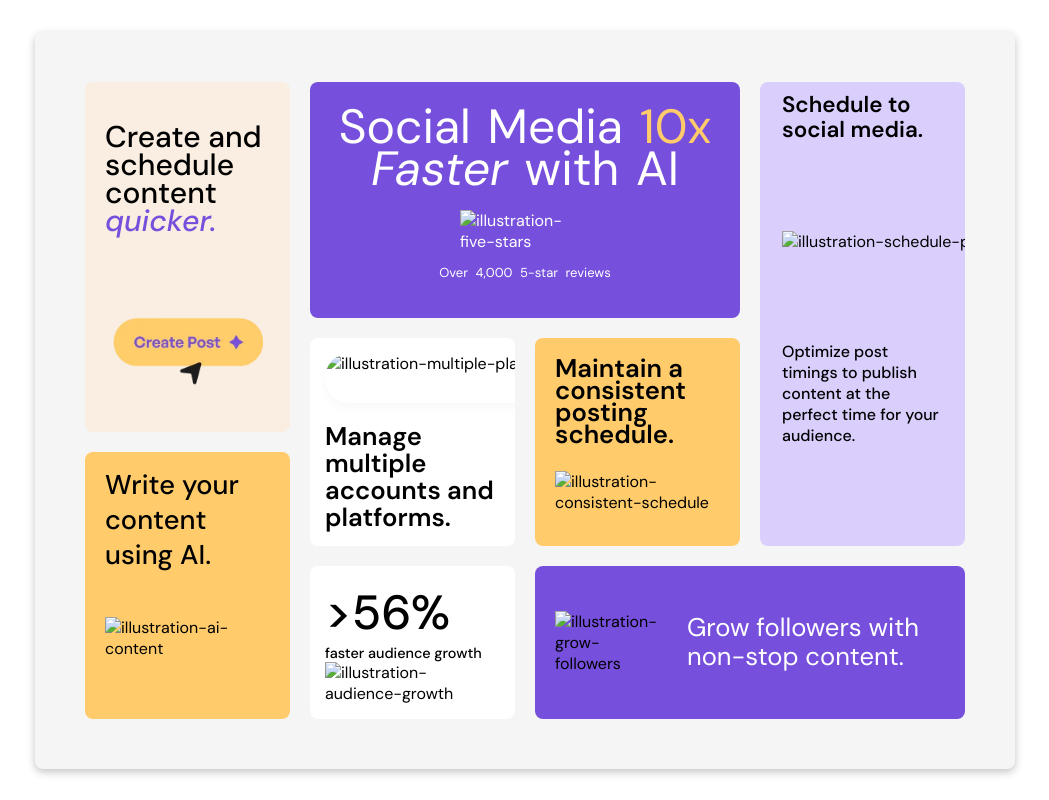
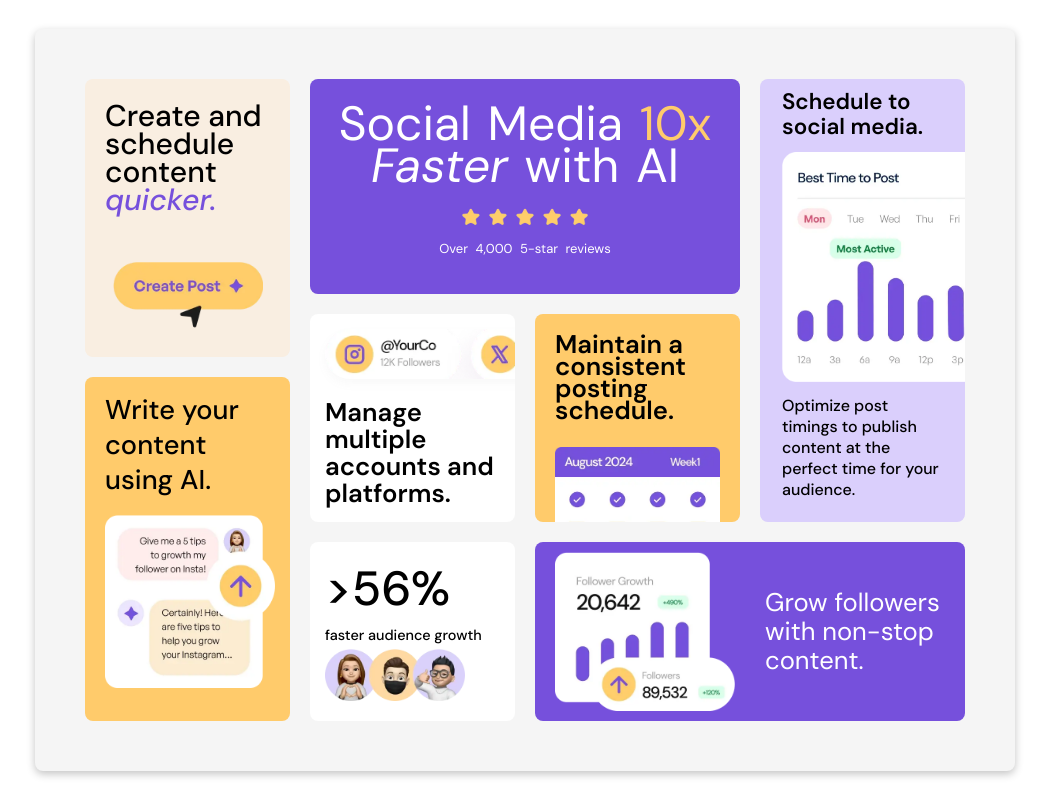
Before and after one commit to Ankit-073/Bento-Dashboard, a plain HTML site: page index.html in a window 1280 px wide. Shown: the whole page, without its empty margins (115-1164 px from the left). Drawn offline with Linux system fonts and the light colour scheme; the site is published under a folder, as on GitHub Pages, so addresses that start at the root find nothing.

Commit message:
Update index.html

```diff
--- a/index.html
+++ b/index.html
@@ -15,39 +15,39 @@
 
         <div class="content content2">
             <p>Social Media <span class="color"> 10x </span><i>Faster</i> with AI</p>
-            <img src="/assets/images/illustration-five-stars.webp" alt="illustration-five-stars">
+            <img src="assets/images/illustration-five-stars.webp" alt="illustration-five-stars">
             <p class="review-count">Over 4,000 5-star reviews</p>
         </div>
 
         <div class="content content3">
             <span>Schedule to social media.</span>
-            <img src="/assets/images/illustration-schedule-posts.webp" alt="illustration-schedule-posts">
+            <img src="assets/images/illustration-schedule-posts.webp" alt="illustration-schedule-posts">
             <p>Optimize post timings to publish content at the perfect time for your audience.</p>
         </div>
 
         <div class="content content4">
             <p>Write your content using AI.</p>
-            <img src="/assets/images/illustration-ai-content.webp" alt="illustration-ai-content">
+            <img src="assets/images/illustration-ai-content.webp" alt="illustration-ai-content">
         </div>
 
         <div class="content content5">
-            <img src="/assets/images/illustration-multiple-platforms.webp" alt="illustration-multiple-platforms">
+            <img src="assets/images/illustration-multiple-platforms.webp" alt="illustration-multiple-platforms">
             <p>Manage multiple accounts and platforms.</p>
         </div>
 
         <div class="content content6">
             <p>Maintain a consistent posting schedule.</p>
-            <img src="/assets/images/illustration-consistent-schedule.webp" alt="illustration-consistent-schedule">
+            <img src="assets/images/illustration-consistent-schedule.webp" alt="illustration-consistent-schedule">
         </div>
 
         <div class="content content7">
             <span>>56%</span>
             <p>faster audience growth</p>
-            <img src="/assets/images/illustration-audience-growth.webp" alt="illustration-audience-growth">
+            <img src="assets/images/illustration-audience-growth.webp" alt="illustration-audience-growth">
         </div>
 
         <div class="content content8">
-            <img src="/assets/images/illustration-grow-followers.webp" alt="illustration-grow-followers">
+            <img src="assets/images/illustration-grow-followers.webp" alt="illustration-grow-followers">
             <p>Grow followers with non-stop content.</p>
         </div>
     </div>
```
